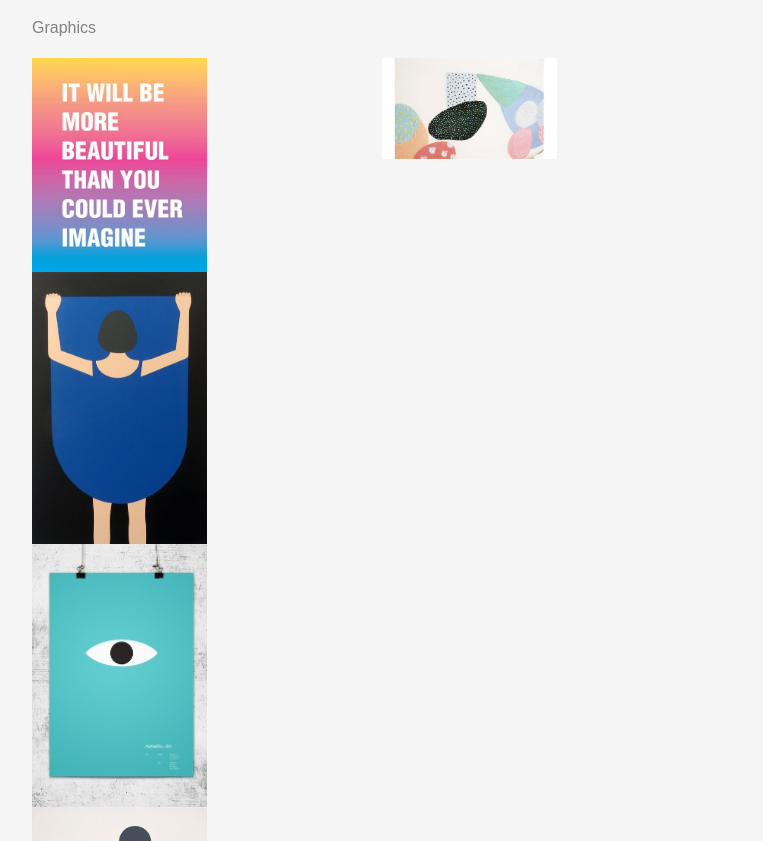
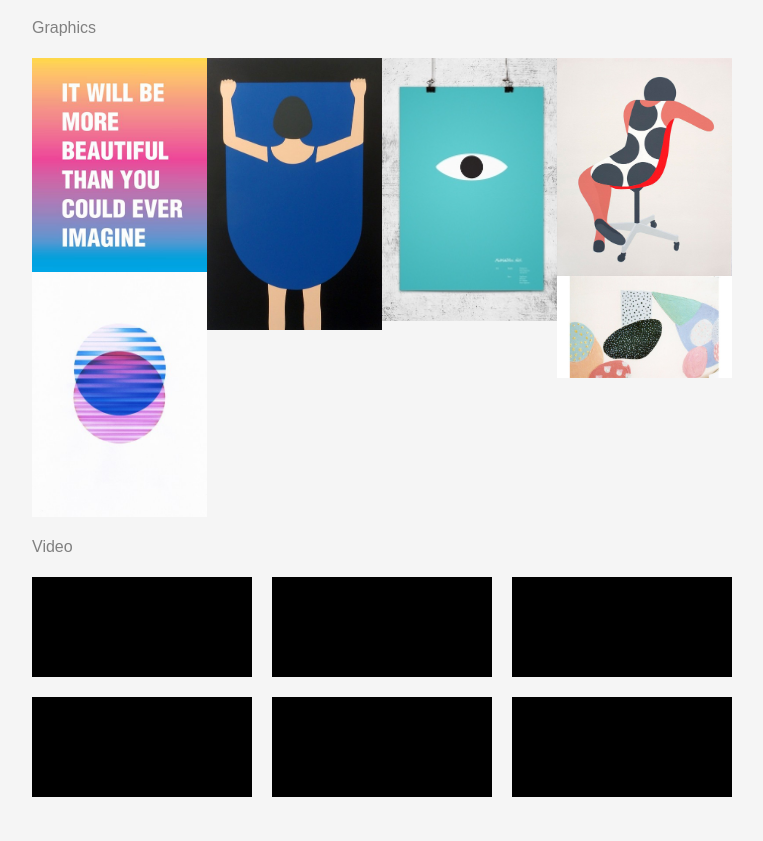
Before and after one commit to ainsleywagon/Libraries-1up, a website: page src/index.html in a window 1280 px wide. Shown: the part 3236-4077 px from the top of the page, without its empty margins (258-1021 px from the left). Drawn offline with nearby package versions, Linux system fonts and the light colour scheme; files that its build step writes are made by us from their sources; files whose address does not match are found by name.

Commit message:
Getting masonry working by doing a jQuery CDN environment work-around.

```diff
--- a/src/index.html
+++ b/src/index.html
@@ -126,12 +126,12 @@
       <div class="content-masonry">
         <h4>Graphics</h4>
           <div id="masonry-box">
-            <img src="img/image1.jpg" alt="">
-            <img src="img/image2.jpg" alt="">
-            <img src="img/image3.jpg" alt="">
-            <img src="img/image4.jpg" alt="">
-            <img src="img/image5.jpg" alt="">
-            <img src="img/image6.jpg" alt="">
+            <img class="item-mason" src="img/image1.jpg" alt="">
+            <img class="item-mason" src="img/image2.jpg" alt="">
+            <img class="item-mason" src="img/image3.jpg" alt="">
+            <img class="item-mason" src="img/image4.jpg" alt="">
+            <img class="item-mason" src="img/image5.jpg" alt="">
+            <img class="item-mason" src="img/image6.jpg" alt="">
           </div>
       </div>
 
@@ -178,19 +178,20 @@
   <footer>
 
   </footer>
+  <script src="https://cdnjs.cloudflare.com/ajax/libs/jquery/3.0.0-beta1/jquery.min.js"></script>
   <script src="https://npmcdn.com/masonry-layout@4.0/dist/masonry.pkgd.js"></script>
   <script>
     // vanilla JS
     // init with element
-    var grid = document.querySelector('.grid');
+    var grid = document.querySelector('#masonry-box');
     var msnry = new Masonry( grid, {
       // options...
-      itemSelector: '.grid-item',
+      itemSelector: '.item-mason',
       columnWidth: 200
     });
 
     // init with selector
-    var msnry = new Masonry( '.grid', {
+    var msnry = new Masonry( '#masonry-box', {
       // options...
     });
   </script>
```
Also changed, not shown: dist/index.html.
